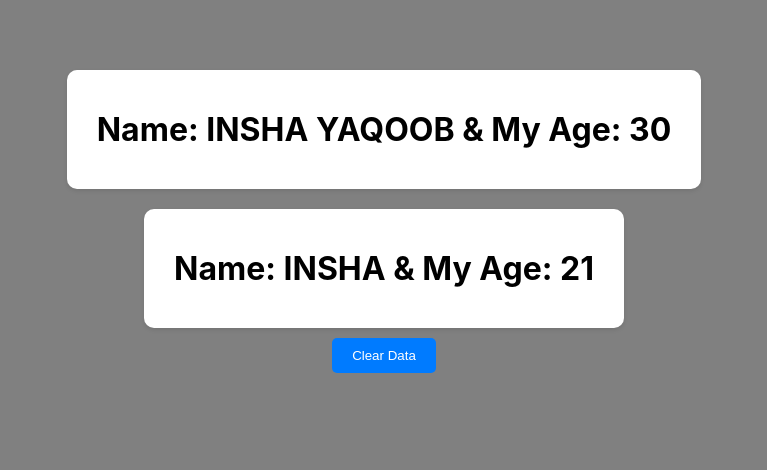
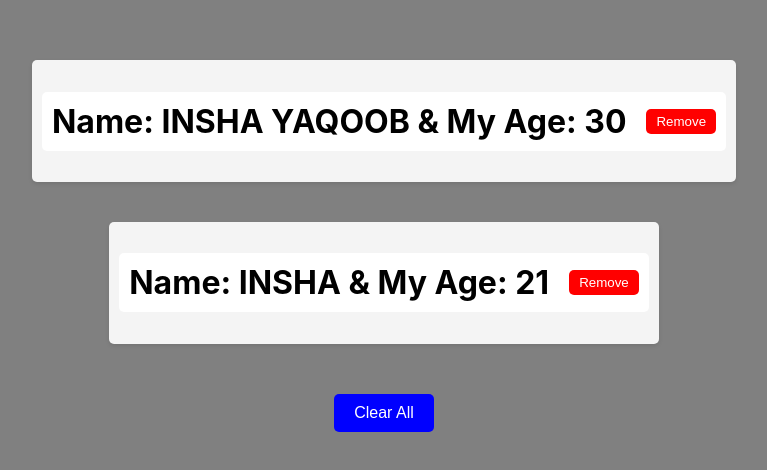
Before and after one commit to inshayaqoob/React-UseState, a React (Create React App) app: page / in a window 1280 px wide. Shown: the part 184-654 px from the top of the page, without its empty margins (256-1023 px from the left). Built offline with nearby package versions, Linux system fonts and the light colour scheme.

Commit message:
make changings

```diff
--- a/src/App.js
+++ b/src/App.js
@@ -1,6 +1,7 @@
 import React , {useState} from 'react';
-import UseStateArray from './components/UseStateArray';
-
+// import UseStateArray from './components/UseStateArray';
+// import UseStataobject from './components/UseStataobject';
+import TudoList from './components/TudoList';
 
 const App = () => {
 // In useState first value is current value and we store it into variable name myNAME and then other value it take is function and then we define it setMyname when this one function and here we give new value because we define this one function on inside the fucntion that call when we clicked on the button
@@ -38,7 +39,9 @@ const App = () => {
     <div style={containerStyle}>
     {/* //   <h1 style={headingStyle}>{myNAME}</h1>
     //   <button style={buttonStyle} onClick={changestatement}>Click me plz</button> */}
-      <UseStateArray />
+      {/* <UseStateArray /> */}
+       {/* <UseStataobject /> */}
+       <TudoList />
     </div>
   );
 }
--- /dev/null
+++ b/src/components/Tudo.css
@@ -0,0 +1,62 @@
+/* TudoList.css */
+
+.container {
+    display: flex;
+    justify-content: center;
+    align-items: center;
+    flex-direction: column;
+    margin-top: 50px;
+  }
+
+  .data-container {
+    display: flex;
+    flex-direction: column;
+    align-items: center;
+    margin-bottom: 20px;
+  }
+
+  .card {
+    background-color: #f4f4f4;
+    padding: 10px;
+    margin: 10px;
+    border-radius: 5px;
+    box-shadow: 0 2px 4px rgba(0, 0, 0, 0.1);
+  }
+
+  .h1styling {
+    background-color: white;
+    color: black;
+    padding: 10px;
+    border-radius: 5px;
+    display: flex;
+    justify-content: space-between;
+    align-items: center;
+  }
+
+  .data-item {
+    margin-right: 10px;
+  }
+
+  .btn {
+    background-color: red;
+    color: white;
+    border: none;
+    padding: 5px 10px;
+    border-radius: 5px;
+    cursor: pointer;
+  }
+
+  .remove-btn {
+    margin-left: 10px;
+  }
+
+  .clear-button {
+    background-color: blue;
+    color: white;
+    border: none;
+    padding: 10px 20px;
+    border-radius: 5px;
+    cursor: pointer;
+    font-size: 16px;
+    margin-top: 20px;
+  }
--- /dev/null
+++ b/src/components/TudoList.js
@@ -0,0 +1,67 @@
+import React, { useState } from 'react';
+import './Tudo.css'; // Import your CSS file for styling
+
+const TudoList = () => {
+  const initialBiodata = [
+    {
+      id: 0,
+      myName: "INSHA YAQOOB",
+      myage: 30
+    }
+  ];
+  const initiadata = [
+    {
+      id: 1,
+      myName: "INSHA",
+      myage: 21
+    }
+  ];
+
+  const [myarray, setMyArray] = useState(initialBiodata);
+  const [setaaray, setarray] = useState(initiadata);
+
+  const clearData = () => {
+    setMyArray([]);
+  };
+  const clearDataa = () => {
+    setarray([]);
+  };
+
+  return (
+    <div className='container'>
+      <div className='data-container'>
+        {myarray.map((curElem) => (
+          <div key={curElem.id} className='card'>
+            <h1 className='h1styling'>
+              <span className='data-item'>
+                Name: {curElem.myName} & My Age: {curElem.myage}
+              </span>
+              <button className='btn remove-btn' onClick={clearData}>
+                Remove
+              </button>
+            </h1>
+          </div>
+        ))}
+      </div>
+      <div className='data-container'>
+        {setaaray.map((curElem) => (
+          <div key={curElem.id} className='card'>
+            <h1 className='h1styling'>
+              <span className='data-item'>
+                Name: {curElem.myName} & My Age: {curElem.myage}
+              </span>
+              <button className='btn remove-btn' onClick={clearDataa}>
+                Remove
+              </button>
+            </h1>
+          </div>
+        ))}
+      </div>
+      <button className='clear-button' onClick={() => { clearData(); clearDataa(); }}>
+        Clear All
+      </button>
+    </div>
+  );
+};
+
+export default TudoList;
--- /dev/null
+++ b/src/components/UseStataobject.js
@@ -0,0 +1,20 @@
+import React , {useState}from 'react'
+import '../App.css';
+
+const UseStataobject = () => {
+    const[state, setsateta] = useState({
+        myname : "Insha yaqoob", myage : 26 , class : "BSSE"
+    })
+    const changes = ()=>{
+        setsateta({...state, myname : "INSHA"})
+    }
+  return (
+    <>
+
+    <h1 className='h1styling'>Name : {state.myname} & Age : {state.myage} and class : {state.class}</h1>
+    <button className='btn' onClick={changes}>Update</button>
+    </>
+  )
+}
+
+export default UseStataobject;
```
